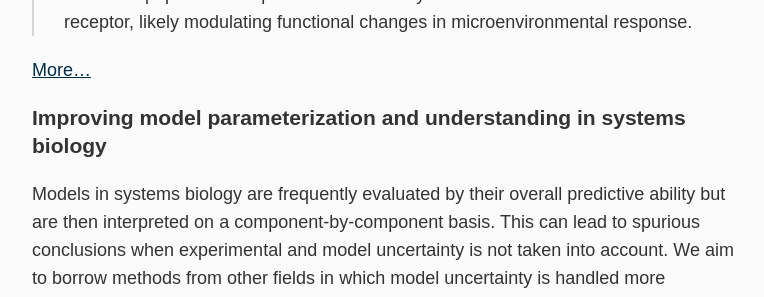
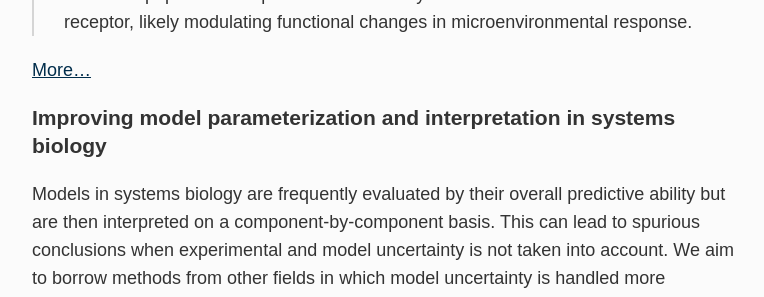
Before and after one commit to meyer-lab/asmlab.org, a Jekyll site: the page built from research/index.md, in a window 1280 px wide and 900 px high, scrolled down 1592 px. Shown: the part 285-582 px from the top of the window, without its empty margins (253-1017 px from the left). Built offline with Jekyll 4.4.1, drawn with Linux system fonts in a browser that asks for light colours; some web fonts are replaced; comment, search, counter and statistics services are not loaded.

Commit message:
Update research page
Tweak wording in last section

```diff
--- a/research/index.md
+++ b/research/index.md
@@ -23,6 +23,6 @@
 
 [More...](./TAM.html)
 
-### Improving model parameterization and understanding in systems biology
+### Improving model parameterization and interpretation in systems biology
 
 Models in systems biology are frequently evaluated by their overall predictive ability but are then interpreted on a component-by-component basis. This can lead to spurious conclusions when experimental and model uncertainty is not taken into account. We aim to borrow methods from other fields in which model uncertainty is handled more rigorously to improve the process of model decomposition and interpretation.
```
